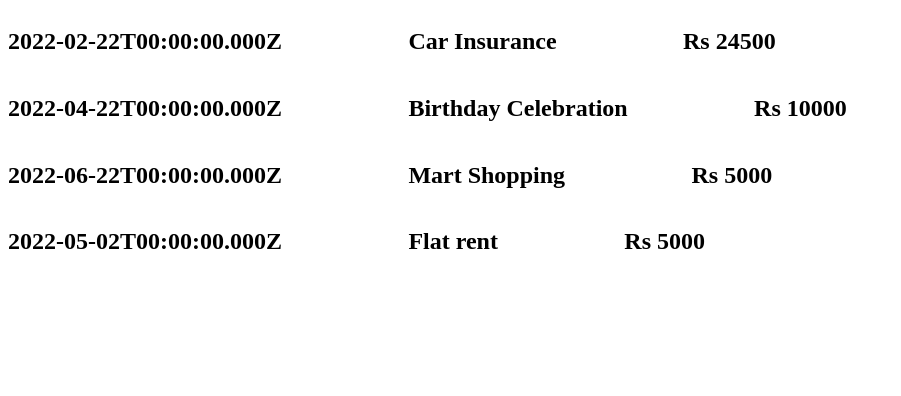
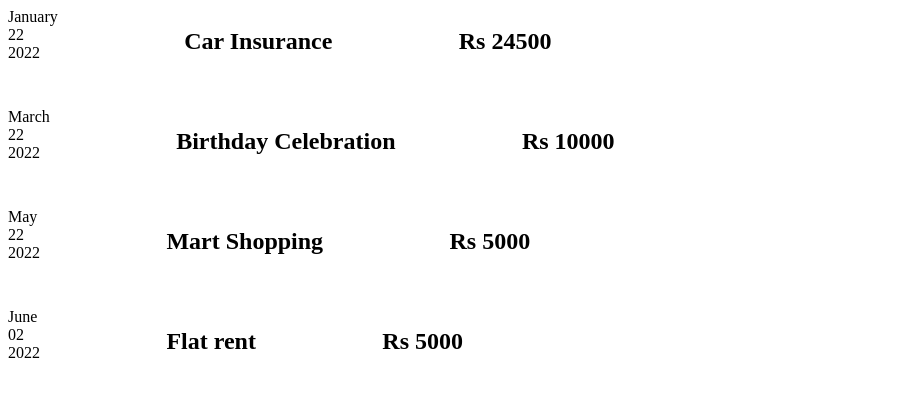
Before and after one commit to Subodhghimire99/expense-tracker, a React (Create React App) app: page / in a window 1280 px wide. Shown: the top 396 px of the page, without its empty margins (0-901 px from the left). Built offline with nearby package versions, Linux system fonts and the light colour scheme.

Commit message:
ExpenseDate component added

```diff
--- a/src/App.js
+++ b/src/App.js
@@ -3,21 +3,21 @@ import "./App.css";
 
 function App() {
   const expenses = [
-    { title: "Car Insurance", amount: 24500, date: new Date(2022, 1, 22) },
+    { title: "Car Insurance", amount: 24500, date: new Date(2022, 0, 22) },
     {
       title: "Birthday Celebration",
       amount: 10000,
-      date: new Date(2022, 3, 22),
+      date: new Date(2022, 2, 22),
     },
     {
       title: "Mart Shopping",
       amount: 5000,
-      date: new Date(2022, 5, 22),
+      date: new Date(2022, 4, 22),
     },
     {
       title: "Flat rent",
       amount: 5000,
-      date: new Date(2022, 4, 2),
+      date: new Date(2022, 5, 2),
     },
   ];
 
--- /dev/null
+++ b/src/components/ExpenseDate.js
@@ -0,0 +1,13 @@
+function ExpenseDate(props) {
+  const month = props.date.toLocaleString("en-US", { month: "long" });
+  const day = props.date.toLocaleString("en-US", { day: "2-digit" });
+  const year = props.date.getFullYear();
+  return (
+    <div>
+      <div>{month}</div>
+      <div>{day}</div>
+      <div>{year}</div>
+    </div>
+  );
+}
+export default ExpenseDate;
--- a/src/components/ExpenseItem.css
+++ b/src/components/ExpenseItem.css
@@ -1,5 +1,8 @@
 .expense-item {
   display: flex;
+  flex-direction: row;
+  flex-basis: 100px;
+  row-gap: 20px;
 }
 .expense-item__date {
   margin-right: 10%;
--- a/src/components/ExpenseItem.js
+++ b/src/components/ExpenseItem.js
@@ -1,10 +1,11 @@
 import "./ExpenseItem.css";
+import ExpenseDate from "./ExpenseDate";
 
 function ExpenseItem(props) {
   return (
     <div className="expense-item">
       <div className="expense-item__date">
-        <h2>{props.date.toISOString()}</h2>
+        <ExpenseDate date={props.date}></ExpenseDate>
       </div>
       <div className="expense-item__description">
         <h2>{props.title}</h2>
```
